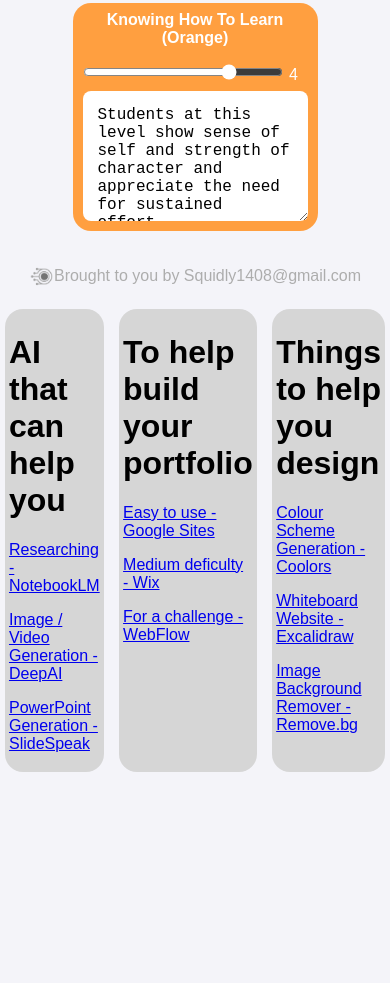
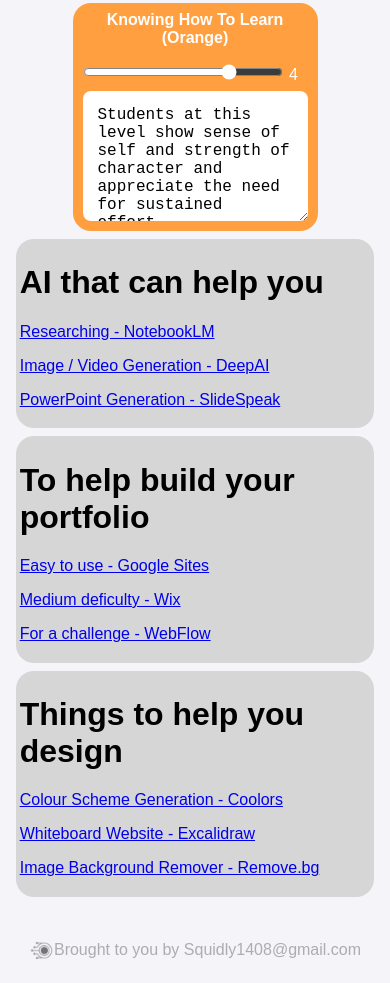
Before and after one commit to Squidly1408/BPE-Flower, a plain HTML site: page index.html in a window 390 px wide. Shown: the part 1396-2379 px from the top of the page. Before the commit the page ends 2184 px from the top, so only its background shows below. Drawn offline with Linux system fonts and the light colour scheme.

Commit message:
updating how things are formatted

```diff
--- a/index.html
+++ b/index.html
@@ -124,10 +124,7 @@
 
             </div>
         </div>
-        <div class="plug">
-            <img src="./assets/images/Squidly1408_logo.png" alt="Squidly1408 logo" class="plug-logo">
-            <p>Brought to you by Squidly1408@gmail.com</p>
-        </div>
+
         <div class="helpers">
             <div class="helpers_text">
                 <h1>AI that can help you</h1>
@@ -151,6 +148,10 @@
                 </p>
             </div>
         </div>
+        <div class="plug">
+            <img src="./assets/images/Squidly1408_logo.png" alt="Squidly1408 logo" class="plug-logo">
+            <p>Brought to you by Squidly1408@gmail.com</p>
+        </div>
     </div>
 
     <script src="script.js"></script>
--- a/styles.css
+++ b/styles.css
@@ -305,4 +305,8 @@ p {
     .input-box {
         width: 50vw;
     }
+
+    .helpers {
+        display: inline-block;
+    }
 }
```
